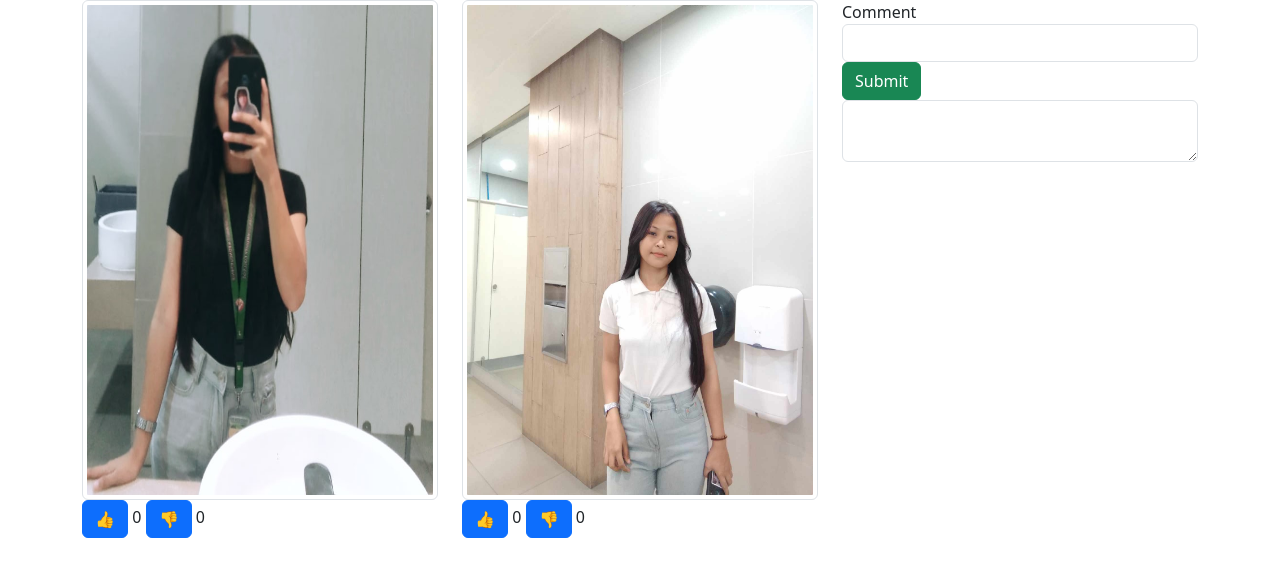
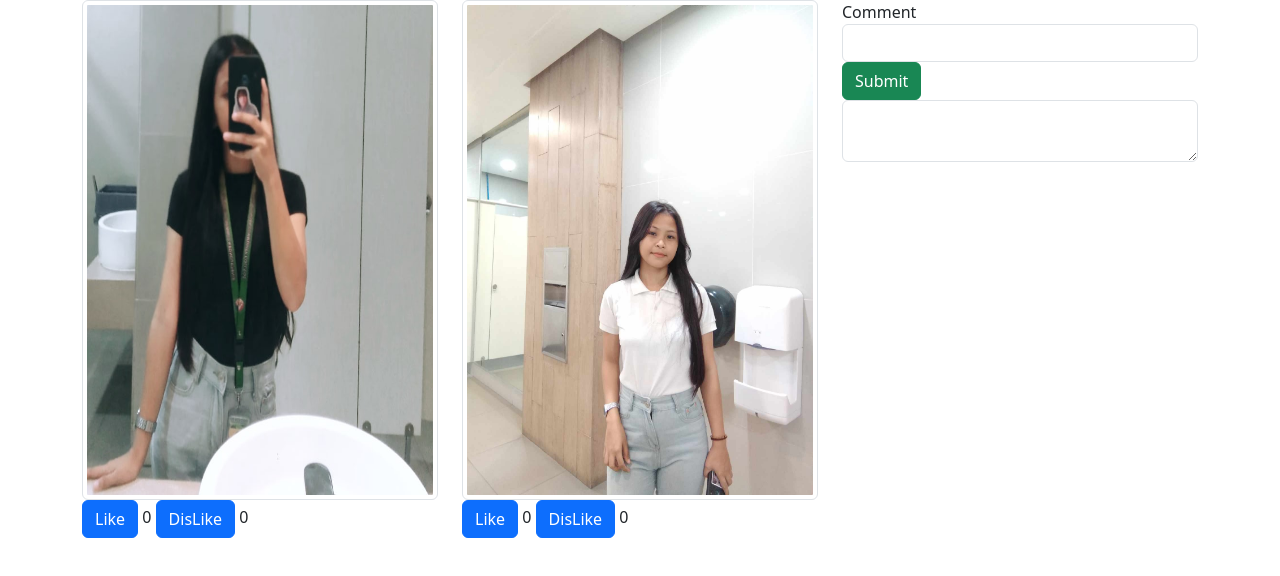
Before and after one commit to JonalynLamadora/JonalynLamadora.github.io, a plain HTML site: page index.html in a window 1280 px wide. Drawn offline with nearby package versions, Linux system fonts and the light colour scheme.

Commit message:
Update index.html

```diff
--- a/index.html
+++ b/index.html
@@ -9,16 +9,16 @@
           <div class="row">
                <div class="col-4">
                  <img src="Pic1.jpg" class="img-thumbnail" style="width:400px;height:500px;"/><br>
-                 <button class="btn btn-primary" type="button" id="btnLike1"> 👍</button>
+                 <button class="btn btn-primary" type="button" id="btnLike1"> Like</button>
                   <output id="countLike1"> 0 </output>
-                  <button class="btn btn-primary" type="button" id="btnDisLike1"> 👎</button>
+                  <button class="btn btn-primary" type="button" id="btnDisLike1"> DisLike</button>
                   <output id="countDisLike1"> 0 </output>
                </div>
                <div class="col-4">
                  <img src="Pic2.jpeg" class="img-thumbnail" style="width:400px;height:500px;"/><br>
-                 <button class="btn btn-primary" type="button" id="btnLike2"> 👍</button>
+                 <button class="btn btn-primary" type="button" id="btnLike2"> Like</button>
                   <output id="countLike2"> 0 </output>
-                 <button class="btn btn-primary" type="button" id="btnDisLike2"> 👎</button>
+                 <button class="btn btn-primary" type="button" id="btnDisLike2"> DisLike</button>
                   <output id="countDisLike2"> 0 </output>
                </div>
                <div class="col-4">
```
